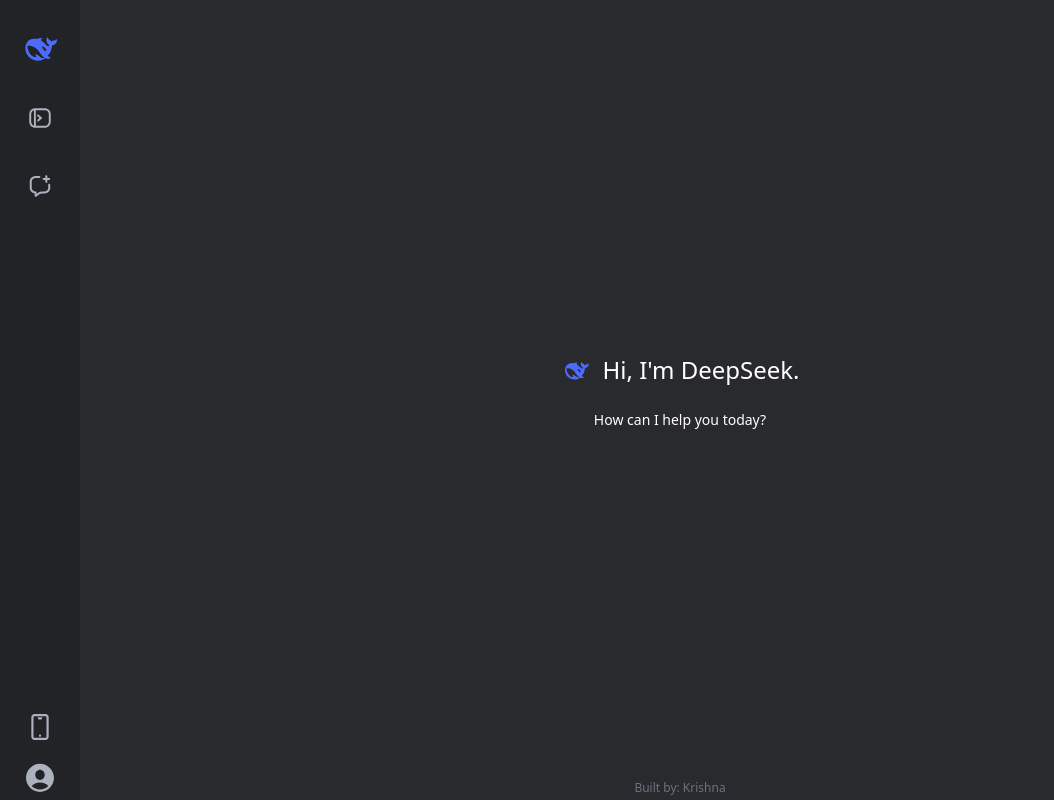
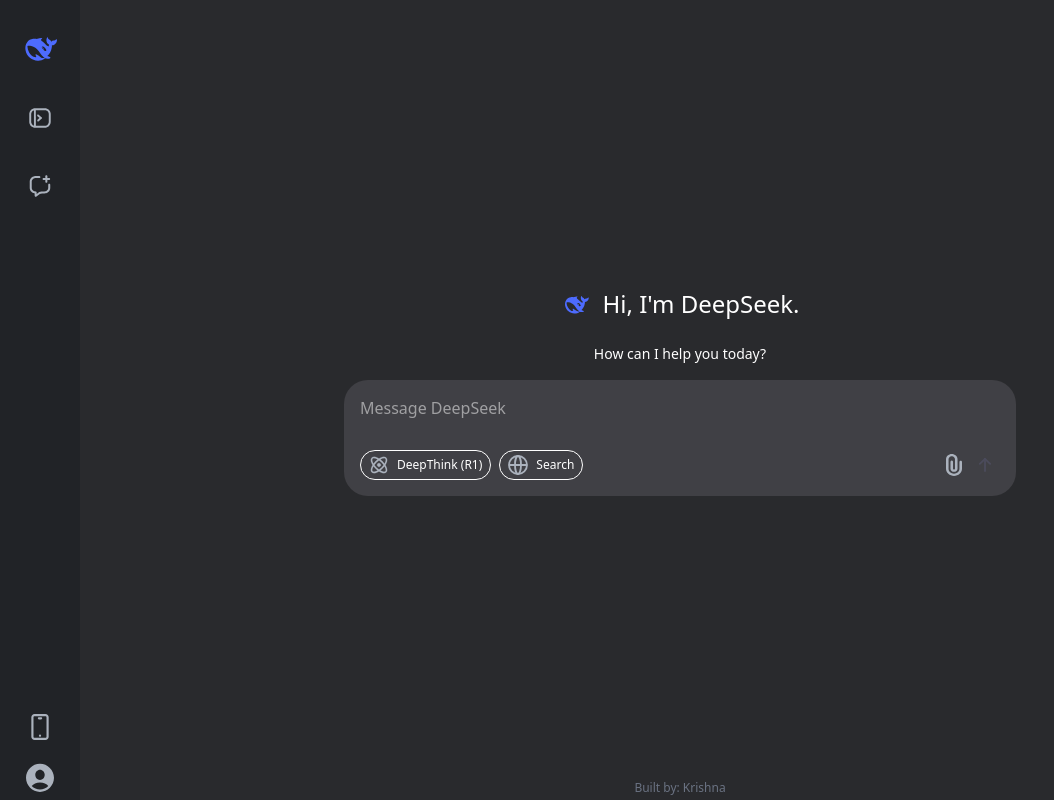
Before and after one commit to Krishhhhhhhhhhhh/Deepseek-Clone, a Next.js app: page / in a window 1280 px wide. Shown: the whole page, without its empty margins (0-1054 px from the left). Built offline with nearby package versions, Linux system fonts and the light colour scheme.

Commit message:
feat: enhance PromptBox with state management and integrate into Home page

```diff
--- a/components/PromptBox.jsx
+++ b/components/PromptBox.jsx
@@ -1,18 +1,35 @@
-import React from 'react'
+import React, { useState } from 'react'
 import Image from 'next/image'
 import { assets } from '../assets/assets'
-const PromptBox = () => {
+const PromptBox = ({setIsLoading,isLoading}) => {
+    const [prompt,setPrompt]=useState('');
   return (
     <form  className={`w-full ${false?"max-w-3xl":"max-w-2xl"} bg-[#404045] p-4 rounded-3xl mt-4 transition-all`}>
-        <textarea className='outline-none w-full resize-none overflow-hidden break-words bg-transparent' rows={2} placeholder='Message DeepSeek' required/>
+        <textarea className='outline-none w-full resize-none overflow-hidden break-words bg-transparent' rows={2} placeholder='Message DeepSeek' required
+        onChange={(e)=>setPrompt(e.target.value)} value={prompt}/>
 
-        <div>
-            <div>
-                <p className=''>
+        <div className='flex items-center justify-between text-sm'>
+            <div className='flex items-center gap-2'>
+                <p className='flex items-center gap-2 text-xs border border-gray-300-/40 px-2
+                py-1 rounded-full cursor-pointer hover:bg-gray-500/20 transition'>
                     <Image src={assets.deepthink_icon} alt='' className='h-5'/>
                     DeepThink (R1)
                 </p>
+                <p className='flex items-center gap-2 text-xs border border-gray-300-/40 px-2
+                py-1 rounded-full cursor-pointer hover:bg-gray-500/20 transition'>
+                    <Image src={assets.search_icon} alt='' className='h-5'/>
+                   Search
+                </p>
             </div>
+
+            <div className='flex items-center gap-2'>
+                <Image src={assets.pin_icon} alt='' className='w-4 cursor-pointer'/>
+                <button className={`${prompt?'bg-primary':'bg-[#71717a'}
+                rounded-full p-2 cursor-pointer`}>
+                    <Image src={prompt?assets.arrow_icon:assets.arrow_icon_dull} alt='' className='w-3.5 aspect-square'/>
+                </button>
+            </div>
+
         </div>
 
     </form>
--- a/src/app/page.jsx
+++ b/src/app/page.jsx
@@ -3,6 +3,7 @@
 import { assets } from "../../assets/assets";
 import {useState} from "react";
 import Sidebar from "../../components/Sidebar";
+import PromptBox from "../../components/PromptBox";
 
 export default function Home() {
   const [expand,setExpand]=useState(false)
@@ -30,7 +31,7 @@
         </>
       ):(<div></div>)}
 
-      {/* Prompt box */}
+      <PromptBox isLoading={isLoading} setIsLoading={setIsLoading}/>
       <p className="text-xs absolute bottom-1 text-gray-500">Built by: Krishna</p>
     </div>
    </div>
```
